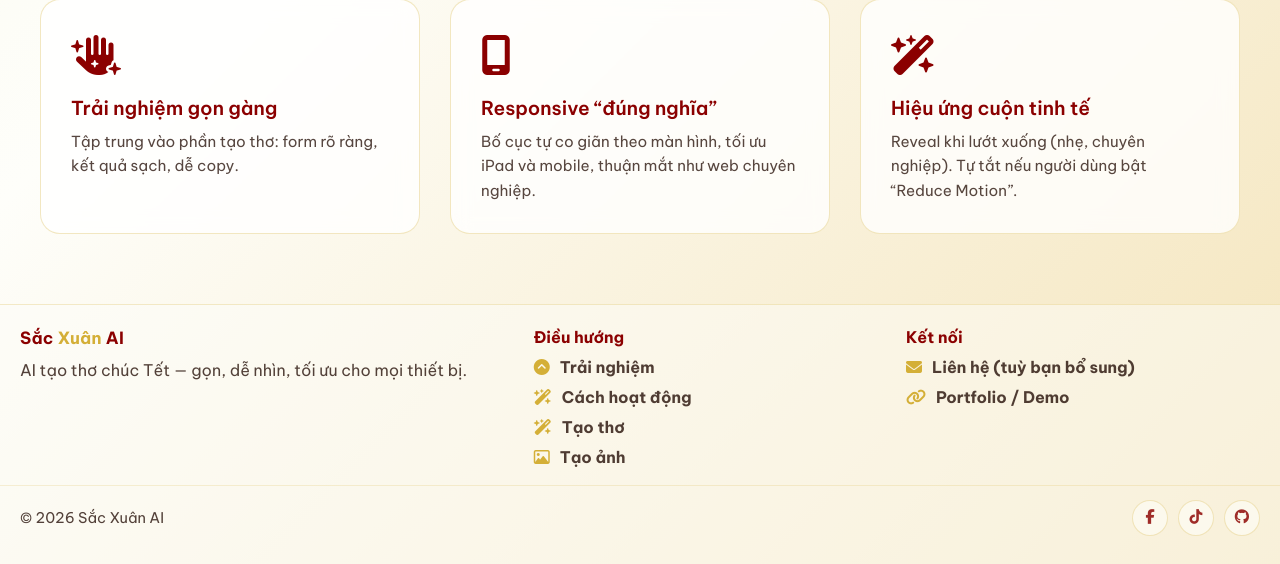
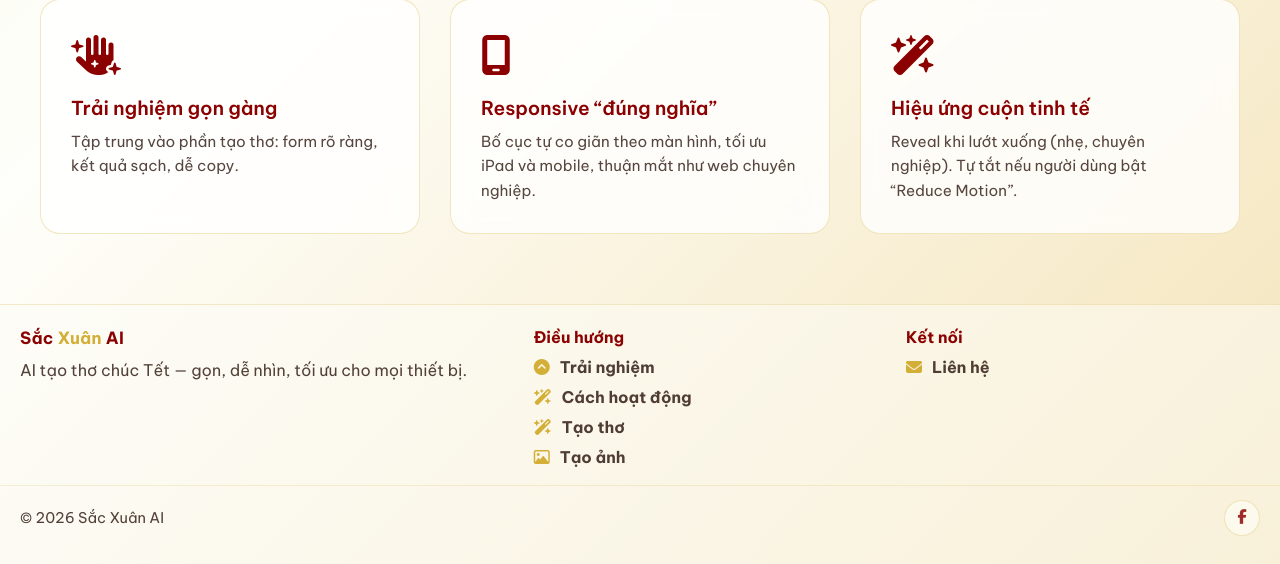
Before and after one commit to Laikaaaaaaaa/sac-xuan, a Flask app: page / in a window 1280 px wide. Shown: the part 1431-1995 px from the top of the page. Run offline with Flask 3, Linux system fonts and the light colour scheme.

Commit message:
update v2

```diff
--- a/templates/home.html
+++ b/templates/home.html
@@ -1088,17 +1088,14 @@
             <div>
                 <div class="footer-title">Kết nối</div>
                 <div class="footer-links">
-                    <a href="#" onclick="return false;"><i class="fa-solid fa-envelope" aria-hidden="true"></i>Liên hệ (tuỳ bạn bổ sung)</a>
-                    <a href="#" onclick="return false;"><i class="fa-solid fa-link" aria-hidden="true"></i>Portfolio / Demo</a>
+                    <a href="https://www.facebook.com/nhat.quang.482906" onclick="return false;"><i class="fa-solid fa-envelope" aria-hidden="true"></i>Liên hệ</a>
                 </div>
             </div>
         </div>
         <div class="footer-bottom">
             <span>© <span id="year"></span> Sắc Xuân AI</span>
             <div class="social" aria-label="Mạng xã hội">
-                <a href="#" onclick="return false;" aria-label="Facebook"><i class="fa-brands fa-facebook-f" aria-hidden="true"></i></a>
-                <a href="#" onclick="return false;" aria-label="TikTok"><i class="fa-brands fa-tiktok" aria-hidden="true"></i></a>
-                <a href="#" onclick="return false;" aria-label="GitHub"><i class="fa-brands fa-github" aria-hidden="true"></i></a>
+                <a href="https://www.facebook.com/nhat.quang.482906" onclick="return false;" aria-label="Facebook"><i class="fa-brands fa-facebook-f" aria-hidden="true"></i></a>
             </div>
         </div>
     </footer>
```
